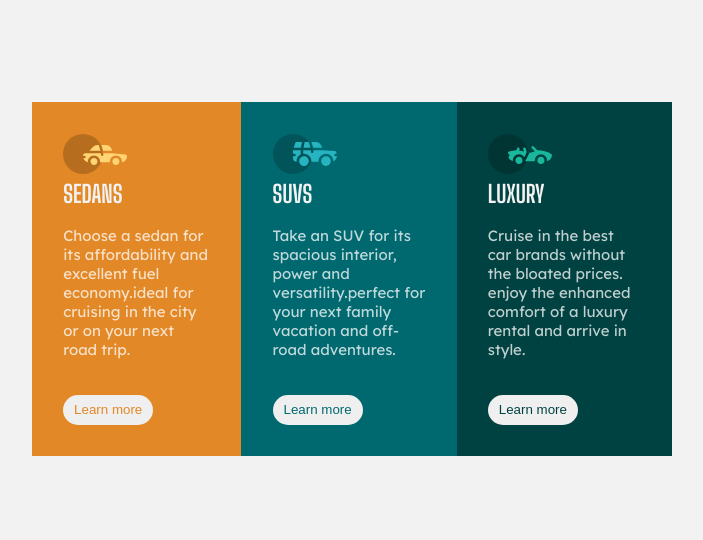
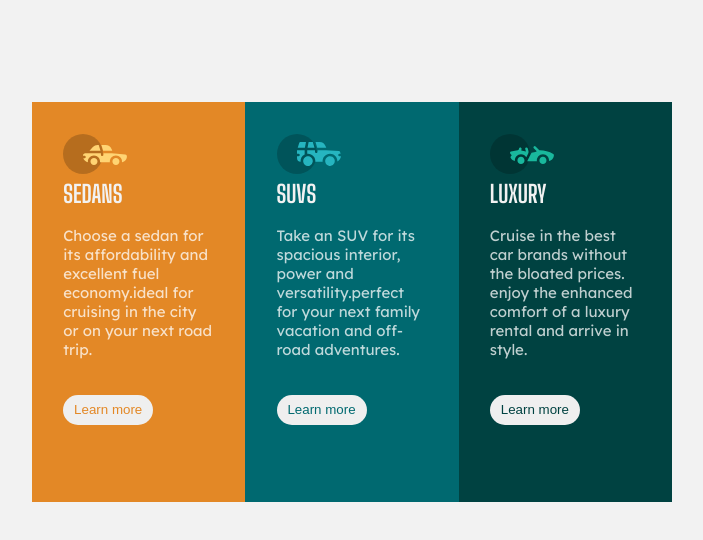
Before and after one commit to Mobolazuri/GIT-TASK, a plain HTML site: page index.html in a window 1280 px wide. Shown: the whole page, without its empty margins (288-991 px from the left). Drawn offline with Linux system fonts and the light colour scheme.

Commit message:
adjusted height and width

```diff
--- a/style.css
+++ b/style.css
@@ -52,7 +52,10 @@ p{
 .grape{
     background-color:hsl(179, 100%, 13%);
     padding: 1.95rem;
-
+}
+.apple,.pear,.grape{
+    width: 20rem;
+    height: 25rem;
 }
 button{
     border-radius: 100px;
```
